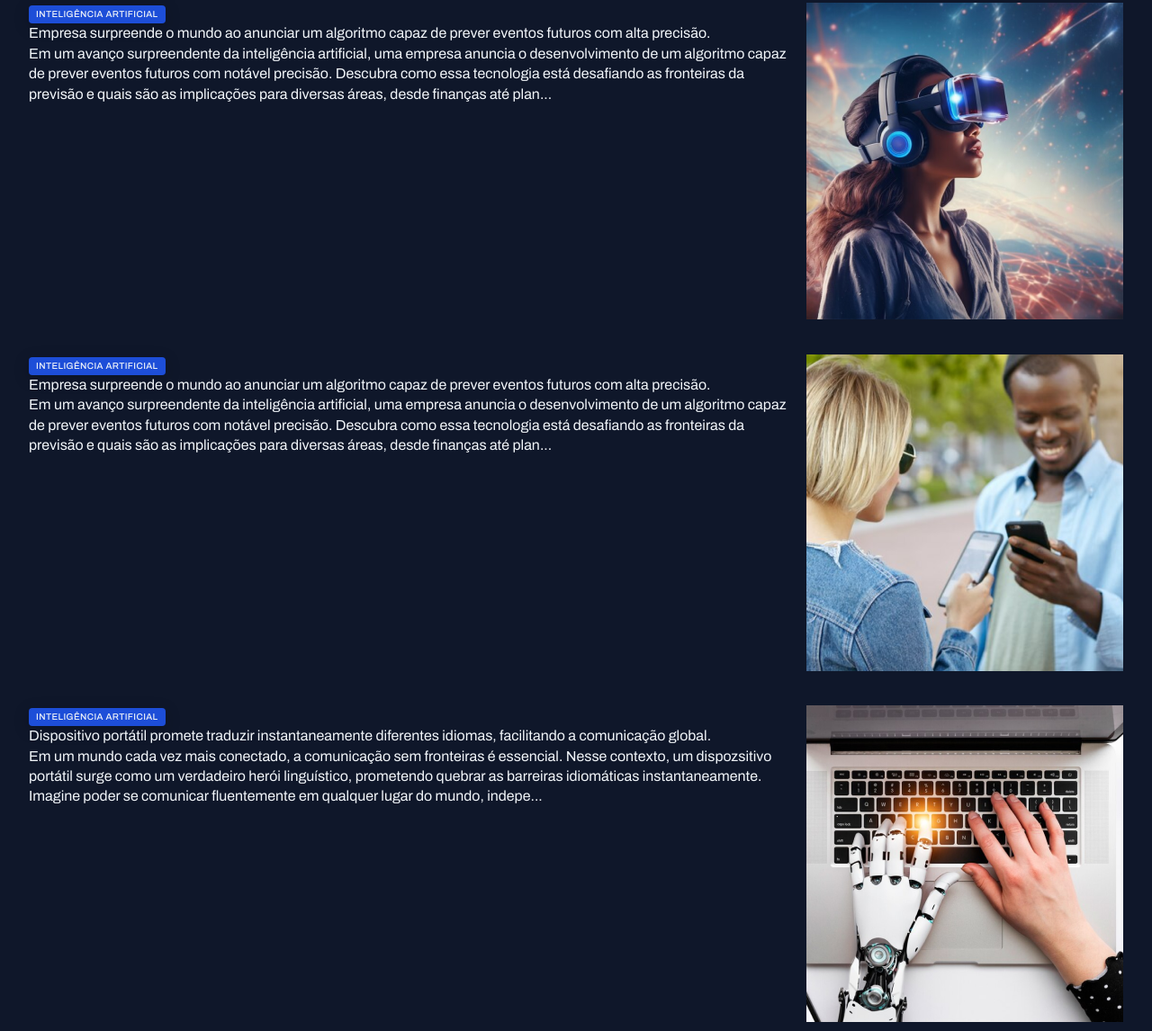
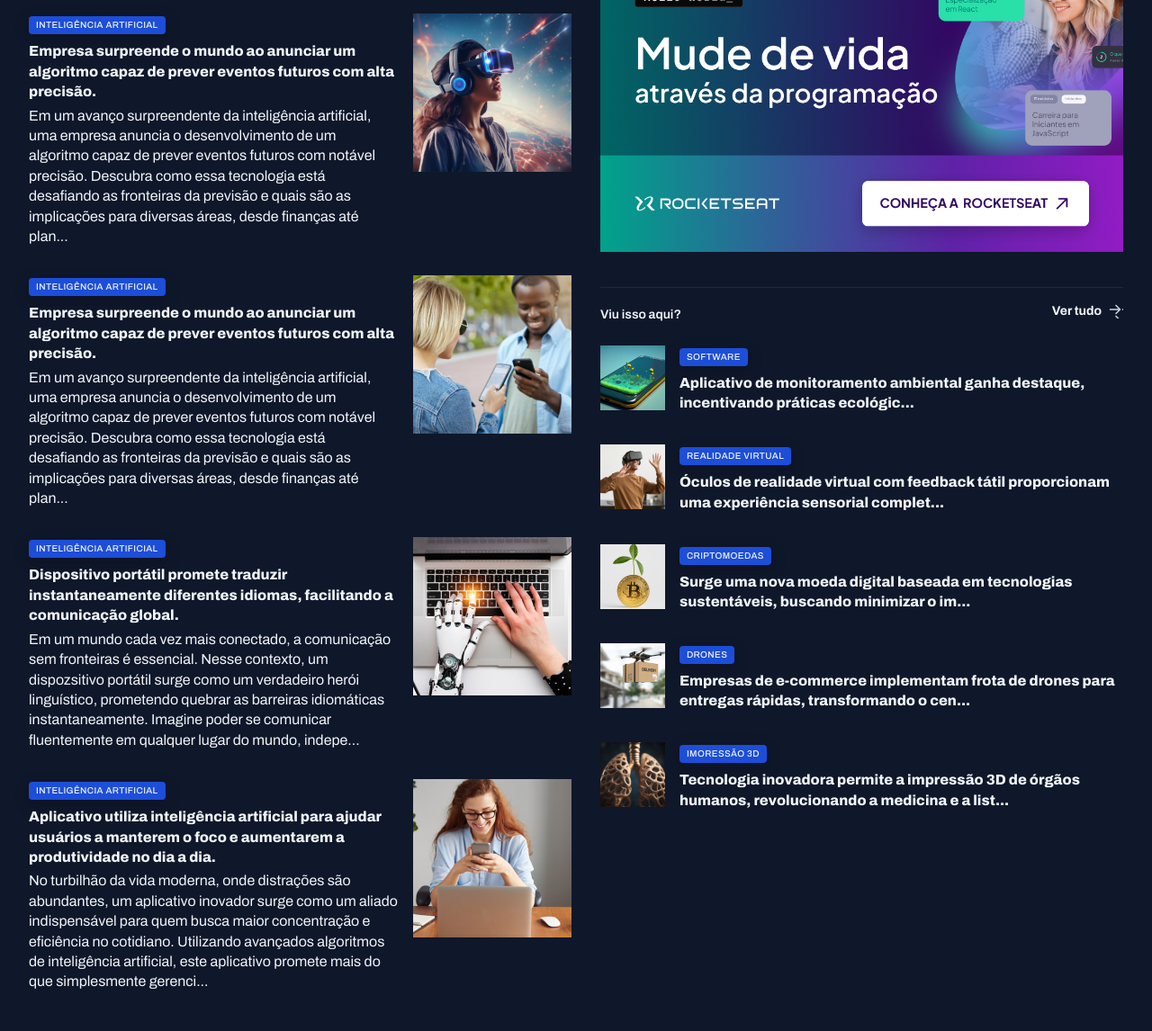
Before and after one commit to jessicaoliveiraaa/projeto-noticias, a plain HTML site: page index.html in a window 1280 px wide. Shown: the part 1130-2276 px from the top of the page at 90% size. Drawn offline with Linux system fonts and the light colour scheme.

Commit message:
estizando os últimos cards

```diff
--- a/index.html
+++ b/index.html
@@ -146,7 +146,8 @@
       <article class="grid grid-flow-col gap-16">
         <div>
           <span class="content-tag">Inteligência Artificial</span>
-          <h3 class="text-xl">Empresa surpreende o mundo ao anunciar um algoritmo capaz de prever eventos futuros com alta precisão.</h3>
+          <h3 class="text-xl">Empresa surpreende o mundo ao anunciar um algoritmo capaz de prever eventos futuros com alta precisão.
+          </h3>
           <p class="text-sm">
             Em um avanço surpreendente da inteligência artificial, uma empresa anuncia o desenvolvimento de um algoritmo capaz de prever eventos futuros com notável precisão. Descubra como essa tecnologia está desafiando as fronteiras da previsão e quais são as implicações para diversas áreas, desde finanças até plan...
           </p>
@@ -201,7 +202,7 @@
   </section>
 
 
-  <div>
+  <aside>
     <div id="ads">
       <img src="styles/assets/Ads.png" alt="">
     </div>
@@ -221,8 +222,8 @@
         <img src="styles/assets/images/Image 14.png" alt="Aplicativo de monitoramento ambiental ganha destaque, incentivando práticas ecológicas e promovendo a conscientização.">
       </div>
         <div>
-            <span class="content-tag">Inteligência Artificial</span>
-            <h3 class="text-xl">Aplicativo de monitoramento ambiental ganha destaque, incentivando práticas ecológicas e prom...</h3>
+            <span class="content-tag">Software</span>
+            <h3 class="text-xl">Aplicativo de monitoramento ambiental ganha destaque, incentivando práticas ecológic...</h3>
 
           </div>
 
@@ -273,7 +274,7 @@
                           </article>
     </section>
 
-  </div>
+  </aside>
  </main>
 </body>
 </html>
--- a/styles/global.css
+++ b/styles/global.css
@@ -53,8 +53,16 @@ img {
 }
 
 main {
-  margin-top: 40px;
-  gap: 80px;
+  margin-block: 40px;
+  row-gap: 80px;
+  column-gap: 32px;
+
+  grid-template-columns: 2fr 1,4;
+
+  grid-template-areas:
+  "featured featured"
+  "weekly weekly"
+  "ai aside";
 }
 
 .content-tag {
--- a/styles/header.css
+++ b/styles/header.css
@@ -21,5 +21,4 @@
   border: solid 1px var(--stroke-color);
   border-inline: none;
   justify-content: space-between;
-
 }
--- a/styles/sections.css
+++ b/styles/sections.css
@@ -21,9 +21,12 @@ section header {
 }
 
 #featured {
+  grid-area: featured;
+
+  img {
   height: 100%;
   object-fit: cover;
-
+  }
 
 .card {
   border-radius: 4px;
@@ -62,6 +65,7 @@ section header {
 
 
 #weekly {
+  grid-area: weekly;
   &>div {
     grid-template-columns: repeat(4, 292px);
   }
@@ -86,3 +90,34 @@ section header {
 
   }
 }
+
+#ai {
+  grid-area: ai;
+  img {
+    width: 176px;
+    aspect-ratio: 1/1;
+    object-fit: cover;
+  }
+
+  h3 {
+    margin-block: 8px 4px;
+  }
+}
+
+aside {
+  grid-area: aside;
+}
+
+#more {
+  margin-top: 32px;
+
+  h3 {
+    margin-top: 8px;
+  }
+
+  img {
+    width: 72px;
+    aspect-ratio: 1/1;
+    object-fit: cover;
+  }
+}
--- a/styles/utility.css
+++ b/styles/utility.css
@@ -23,7 +23,7 @@
 }
 
 .text-xl {
-  fonte: var(--h2);
+  font: var(--h2);
 }
 
 .text-lg {
```
